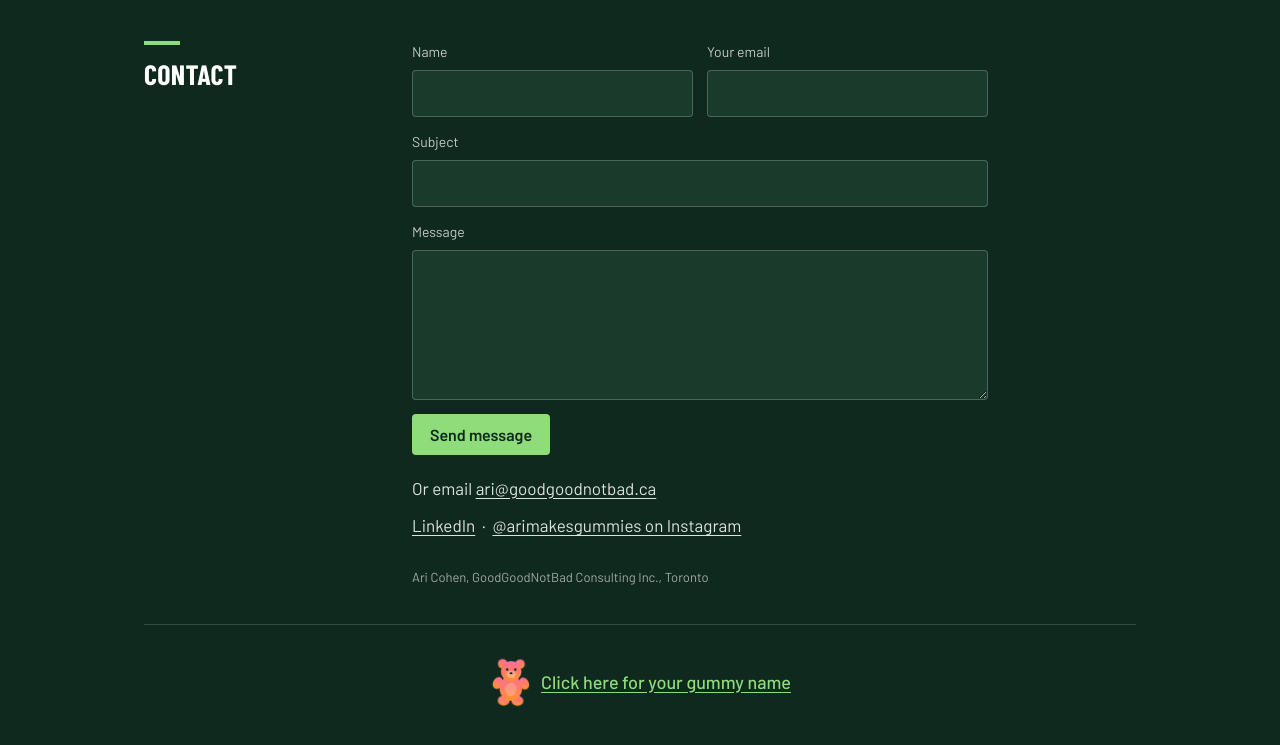
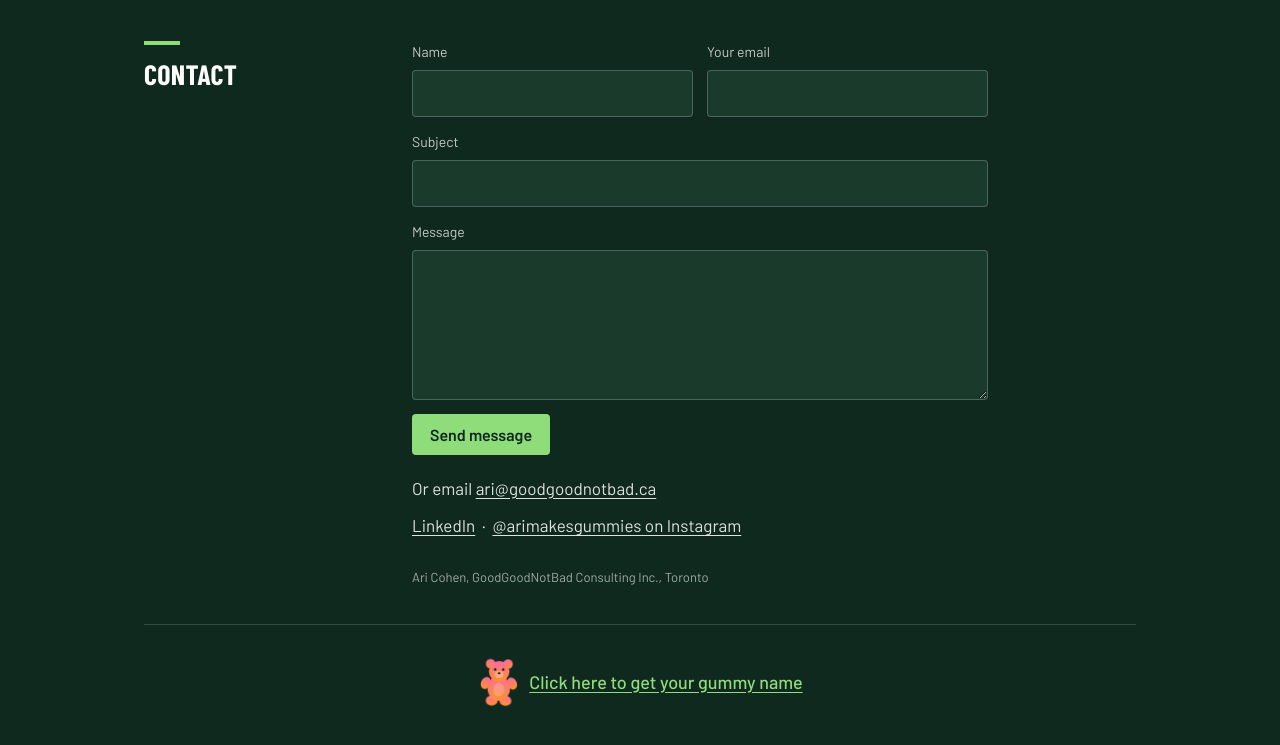
Before and after one commit to AriMakesGummies/aricohen, a website: page public/index.html in a window 1280 px wide. Shown: the part 2314-3059 px from the top of the page. Drawn offline with nearby package versions, Linux system fonts and the light colour scheme.

Commit message:
Gummy name link: 'Click here to get your gummy name'
Co-Authored-By: Claude Fable 5.2 <noreply@anthropic.com>
Claude-Session: https://claude.ai/code/session_013JUWgADCPKZVAci69hBGCd

```diff
--- a/public/index.html
+++ b/public/index.html
@@ -329,7 +329,7 @@ figcaption { font-size: 0.875rem; color: var(--mute); padding-top: 7px; }
         <circle cx="25.5" cy="20" r="2" fill="#16201b"/><circle cx="38.5" cy="20" r="2" fill="#16201b"/>
         <ellipse cx="32" cy="26" rx="2.4" ry="1.7" fill="#16201b"/>
       </svg>
-      <span>Click here for your gummy name</span></button></p>
+      <span>Click here to get your gummy name</span></button></p>
   </div>
 </footer>
 
```
